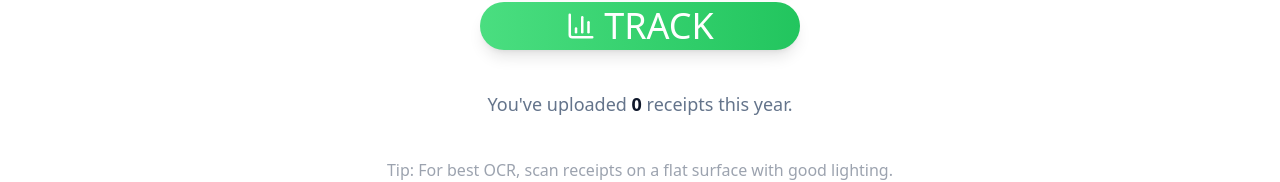
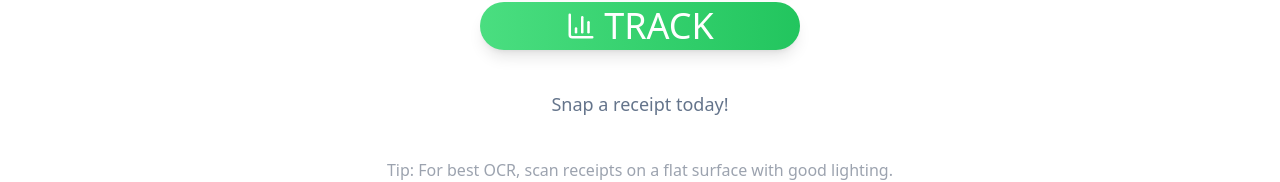
Before and after one commit to delloop-lab/snap-tag-track, a React (Vite) app: page / in a window 1280 px wide. Shown: the part 532-714 px from the top of the page. Built offline with nearby package versions, Linux system fonts and the light colour scheme.

Commit message:
Show 'Snap a receipt today!' for logged-out users and uploaded receipts count for logged-in users on home page

```diff
--- a/src/pages/Index.tsx
+++ b/src/pages/Index.tsx
@@ -205,7 +205,12 @@ const Index = () => {
           )}
         </div>
         <div className="w-full text-center text-lg text-muted-foreground mb-2">
-          You've uploaded <span className="font-bold text-primary">{totalThisYear}</span> receipt{totalThisYear === 1 ? "" : "s"} this year.
+          {user
+            ? <>
+                You've uploaded <span className="font-bold text-primary">{totalThisYear}</span> receipt{totalThisYear === 1 ? "" : "s"} this year.
+              </>
+            : "Snap a receipt today!"
+          }
         </div>
         <div className="w-full text-center text-base text-gray-400 mt-8">
           Tip: For best OCR, scan receipts on a flat surface with good lighting.
```
